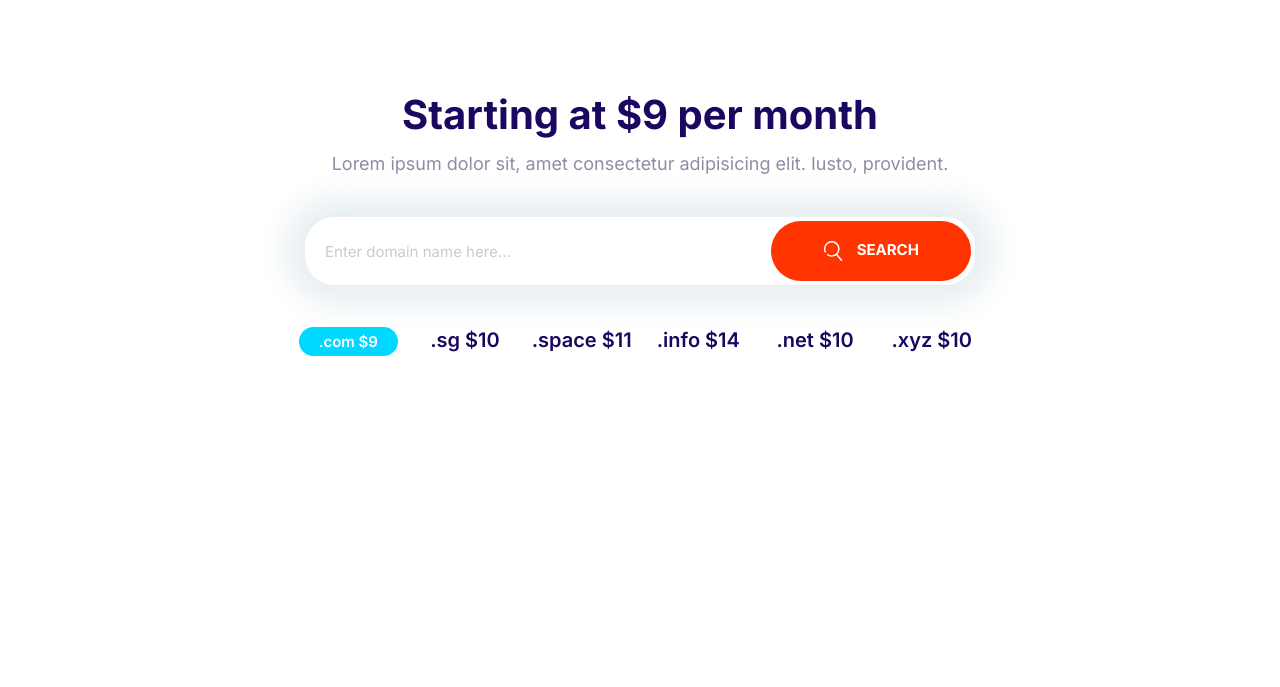
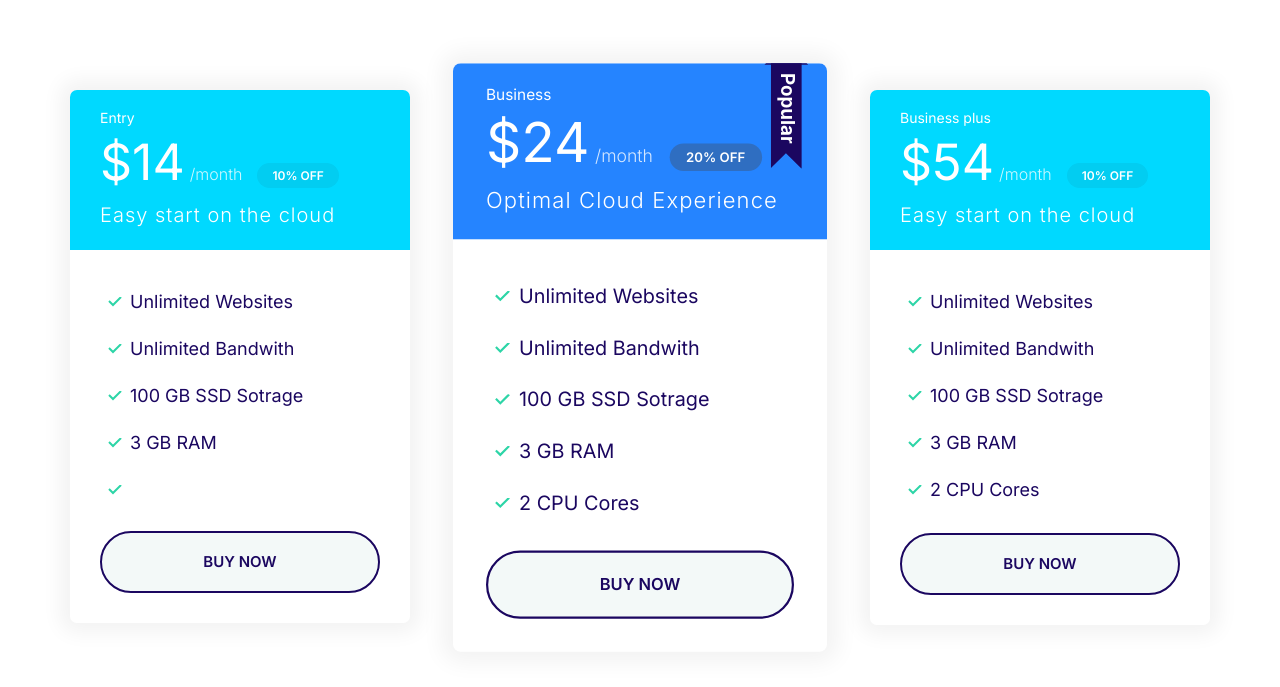
Before and after one commit to Zonelo/course1, a plain HTML site: page index.html in a window 1280 px wide. Drawn offline with Linux system fonts and the light colour scheme.

Commit message:
adding plans block to components.

```diff
--- a/CSS/styles.css
+++ b/CSS/styles.css
@@ -147,6 +147,10 @@ a {
 .list--tick {
   list-style-image: url(../images/tick.svg);
   padding-left: 3rem;
+}
+
+.list--notick {
+  list-style-type: none;
 }
 
 .list--tick .list__item {
@@ -360,7 +364,17 @@ a {
   background: #02cdf1;
 }
 
+.card--primary .badge--primary {
+  background: #2f6ec1;
+}
+
 /* Plans */
+
+.plan {
+  transition: transform 0.2s ease-out;
+  padding: 3rem;
+}
+
 .plan__name {
   color: #fff;
   margin: 0;
@@ -390,6 +404,10 @@ a {
   margin-bottom: 2rem;
 }
 
+.plan--popular {
+  transform: scale(1.1);
+}
+
 .plan--popular .card__header {
   position: relative;
 }
@@ -401,6 +419,13 @@ a {
   position: absolute;
   top: -4px;
   right: 5%;
+}
+
+.plan:hover {
+  transform: scale(1.05);
+}
+.plan--popular:hover {
+  transform: scale(1.15);
 }
 
 @media screen and (min-width: 1024px) {
@@ -642,7 +667,7 @@ a {
 }
 
 .container {
-  max-width: 1140px;
+  max-width: 1240px;
   margin: 0 auto;
 }
 
@@ -761,3 +786,23 @@ a {
     grid-template-columns: repeat(auto-fit, minmax(100px, 1fr));
   }
 }
+
+/* Plans block */
+.block-plans .grid {
+  gap: 1rem 0;
+}
+
+.block-plans .card {
+  /* helps to not need the use of a media query here */
+  max-width: 500px;
+  margin: 0 auto;
+}
+
+/* @media screen and (min-width: 768px) {
+  .plans--block {
+    display: grid;
+    grid-template-columns: repeat(3, 1fr);
+  }
+  .plans--popular-block {
+  }
+} */
--- a/index.html
+++ b/index.html
@@ -16,36 +16,83 @@
     <title>Moshify</title>
   </head>
   <body>
-    <section class="block container block-domain">
-      <header class="block__header">
-        <h2>Starting at $9 per month</h2>
-        <p>
-          Lorem ipsum dolor sit, amet consectetur adipisicing elit. Iusto,
-          provident.
-        </p>
-      </header>
-      <div class="input-group">
-        <input
-          type="text"
-          class="input"
-          placeholder="Enter domain name here..."
-        />
-        <button class="button button--icon">
-          <svg class="icon icon--white">
-            <use xlink:href="images/sprite.svg#search"></use>
-          </svg>
-          Search
-        </button>
+    <section class="block container block-plans">
+      <div class="grid grid--1x3">
+
+          <div class="plan">
+            <div class="card card--secondary">
+              <header class="card__header">
+                <h3 class="plan__name">Entry</h3>
+                <span class="plan__price">$14</span>
+                <span class="plan__billing-cycle">/month</span>
+                <span class="badge badge--secondary badge--small">10% OFF</span>
+                <span class="plan__description">Easy start on the cloud </span>
+              </header>
+              <div class="card__body">
+                <ul class="list list--tick">
+                  <li class="list__item">Unlimited Websites</li>
+                  <li class="list__item">Unlimited Bandwith</li>
+                  <li class="list__item">100 GB SSD Sotrage</li>
+                  <li class="list__item">3 GB RAM</li>
+                  <li class="list--notick"></li>
+                </ul>
+                <button class="button btn--outline btn--block">Buy Now</button>
+              </div>
+            </div>
+          </div>
+
+
+          <div class="plan plan--popular">
+            <div class="card card--primary">
+              <header class="card__header">
+                <h3 class="plan__name">Business</h3>
+                <span class="plan__price">$24</span>
+                <span class="plan__billing-cycle">/month</span>
+                <span class="badge badge--primary badge--small">20% OFF</span>
+                <span class="plan__description">Optimal Cloud Experience </span>
+              </header>
+              <div class="card__body">
+                <ul class="list list--tick">
+                  <li class="list__item">Unlimited Websites</li>
+                  <li class="list__item">Unlimited Bandwith</li>
+                  <li class="list__item">100 GB SSD Sotrage</li>
+                  <li class="list__item">3 GB RAM</li>
+                  <li class="list__item">2 CPU Cores</li>
+                </ul>
+                <button class="button btn--outline btn--block">Buy Now</button>
+              </div>
+            </div>
+          </div>
+
+
+          <div class="plan">
+            <div class="card card--secondary">
+              <header class="card__header">
+                <h3 class="plan__name">Business plus</h3>
+                <span class="plan__price">$54</span>
+                <span class="plan__billing-cycle">/month</span>
+                <span class="badge badge--secondary badge--small">10% OFF</span>
+                <span class="plan__description">Easy start on the cloud </span>
+              </header>
+              <div class="card__body">
+                <ul class="list list--tick">
+                  <li class="list__item">Unlimited Websites</li>
+                  <li class="list__item">Unlimited Bandwith</li>
+                  <li class="list__item">100 GB SSD Sotrage</li>
+                  <li class="list__item">3 GB RAM</li>
+                  <li class="list__item">2 CPU Cores</li>
+                </ul>
+                <button class="button btn--outline btn--block">Buy Now</button>
+              </div>
+            </div>
+          </div>
+
+
+
       </div>
-      <ul class="list block-domain__prices">
-        <li><span class="badge badge--secondary">.com $9</span></li>
-        <li>.sg $10</li>
-        <li>.space $11</li>
-        <li>.info $14</li>
-        <li>.net $10</li>
-        <li>.xyz $10</li>
-      </ul>
-    </section>
+
+
+
     <script src="js/main.js"></script>
     <!--
     <button class="button button--primary">Get Started</button>
```
Also changed, not shown: Components/Plans Block.html (added, +69 -0 lines).
